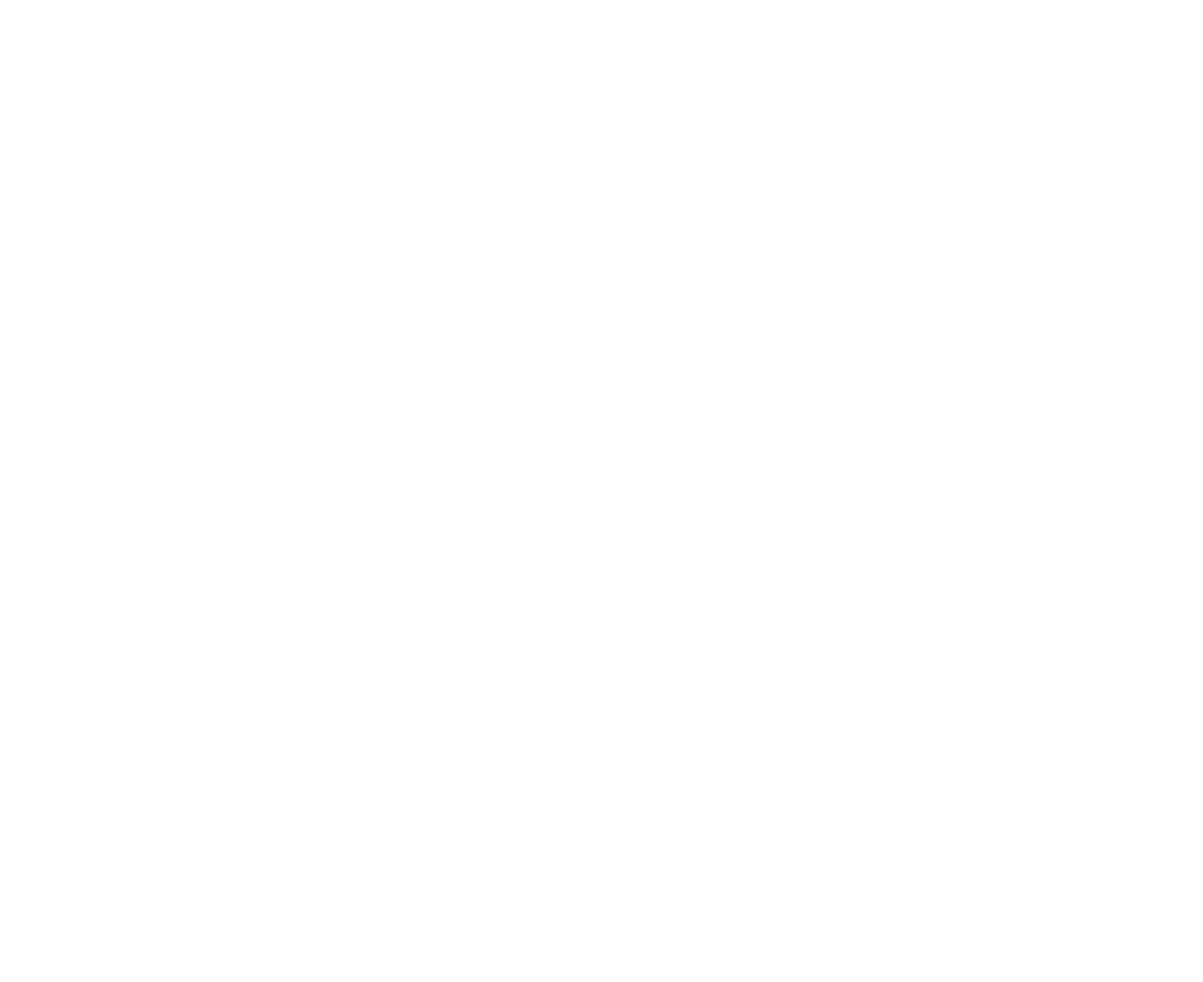
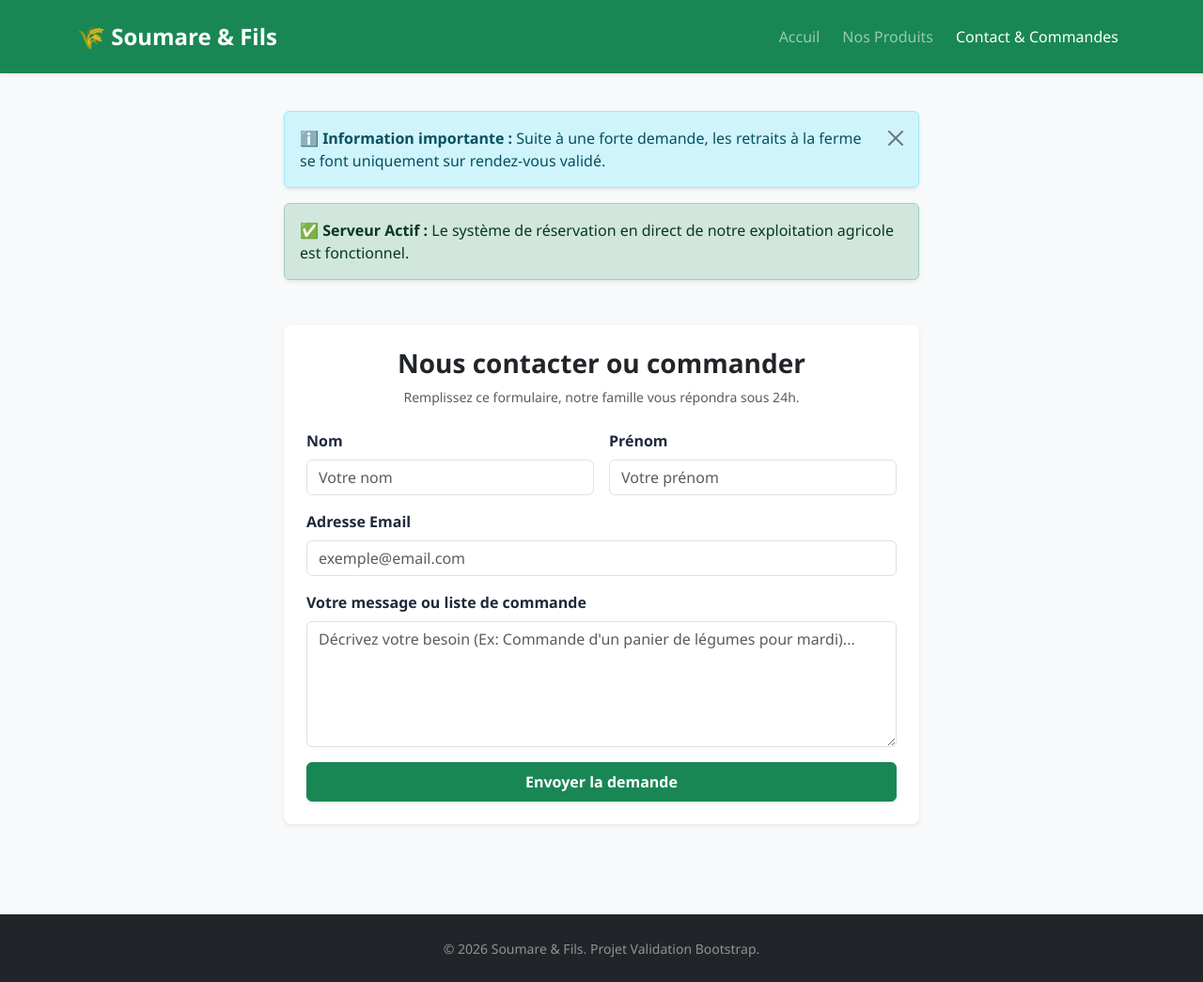
Before and after one commit to soumareSinkhe02/ferme-familiale-bootstrap, a plain HTML site: page contact.html in a window 1280 px wide. Shown: the whole page at 94% size. Before the commit the page ends 800 px from the top, so only its background shows below. Drawn offline with Linux system fonts and the light colour scheme.

Commit message:
feat: Implementation de la page Contact

```diff
--- a/contact.html
+++ b/contact.html
@@ -1,14 +1,91 @@
 <!DOCTYPE html>
-<html lang="en">
+<html lang="fr">
 
 <head>
     <meta charset="UTF-8">
     <meta name="viewport" content="width=device-width, initial-scale=1.0">
-    <title>Document</title>
+    <title>Soumare & Fils - Contact</title>
+    <link href="./css/bootstrap.css" rel="stylesheet">
+    <link rel="stylesheet" href="style.css">
 </head>
 
-<body>
+<body class="bg-light">
 
+    <!-- BARRE DE NAVIGATION -->
+    <nav class="navbar navbar-expand-lg navbar-dark bg-success fixed-top shadow-sm py-3">
+        <div class="container">
+            <a class="navbar-brand fw-bold fs-4" href="#index.html">🌾 Soumare & Fils</a>
+            <button class="navbar-toggler" type="button" data-bs-toggle="collapse" data-bs-target="#navbarNav">
+                <span class="navbar-toggler-icon"></span>
+            </button>
+            <div class="collapse navbar-collapse" id="navbarNav">
+                <ul class="navbar-nav ms-auto gap-2">
+                    <li class="nav-item">
+                        <a class="nav-link" href="index.html">Accuil</a>
+                    </li>
+                    <li class="nav-item">
+                        <a class="nav-link" href="produits.html">Nos Produits</a>
+                    </li>
+                    <li class="nav-item">
+                        <a class="nav-link active" href="contact.html">Contact & Commandes</a>
+                    </li>
+                </ul>
+            </div>
+        </div>
+    </nav>
+
+    <div class="container py-5" style="max-width: 700px;">
+        <div class="alert alert-info alert-dismissible fade show shadow-sm mb-3" role="alert">
+            <strong>ℹ️ Information importante :</strong> Suite à une forte demande, les retraits à la ferme se font
+            uniquement sur rendez-vous validé.
+            <button type="button" class="btn-close" data-bs-dismiss="alert" aria-label="Close"></button>
+        </div>
+        <div class="alert alert-success shadow-sm mb-5" role="alert">
+            <strong>✅ Serveur Actif :</strong> Le système de réservation en direct de notre exploitation agricole est
+            fonctionnel.
+        </div>
+        <div class="bg-white p-4 rounded-3 shadow-sm">
+            <div class="text-center mb-4">
+                <h1 class="h3 fw-bold text-dark">Nous contacter ou commander</h1>
+                <p class="text-muted small">Remplissez ce formulaire, notre famille vous répondra sous 24h.</p>
+            </div>
+
+            <form>
+                <div class="row g-3 mb-3">
+                    <div class="col-md-6">
+                        <label class="form-label fw-semibold">Nom</label>
+                        <input type="text" class="form-control" placeholder="Votre nom" required>
+                    </div>
+                    <div class="col-md-6">
+                        <label class="form-label fw-semibold">Prénom</label>
+                        <input type="text" class="form-control" placeholder="Votre prénom" required>
+                    </div>
+                </div>
+
+                <div class="mb-3">
+                    <label class="form-label fw-semibold">Adresse Email</label>
+                    <input type="email" class="form-control" placeholder="exemple@email.com" required>
+                </div>
+
+                <div class="mb-3">
+                    <label class="form-label fw-semibold">Votre message ou liste de commande</label>
+                    <textarea class="form-control" rows="5"
+                        placeholder="Décrivez votre besoin (Ex: Commande d'un panier de légumes pour mardi)..."
+                        required></textarea>
+                </div>
+
+                <button type="submit" class="btn btn-success w-100 py-2 fw-bold shadow-sm">Envoyer la demande</button>
+            </form>
+        </div>
+
+    </div>
+
+    <footer class="bg-dark text-white-50 text-center py-4 mt-5">
+        <div class="container"><small>&copy; 2026 Soumare & Fils. Projet Validation Bootstrap.</small></div>
+    </footer>
+
+    <!-- JS de Bootstrap (Indispensable pour fermer l'alerte avec la petite croix) -->
+    <script src="./js/bootstrap.js"></script>
 </body>
 
 </html>
```
